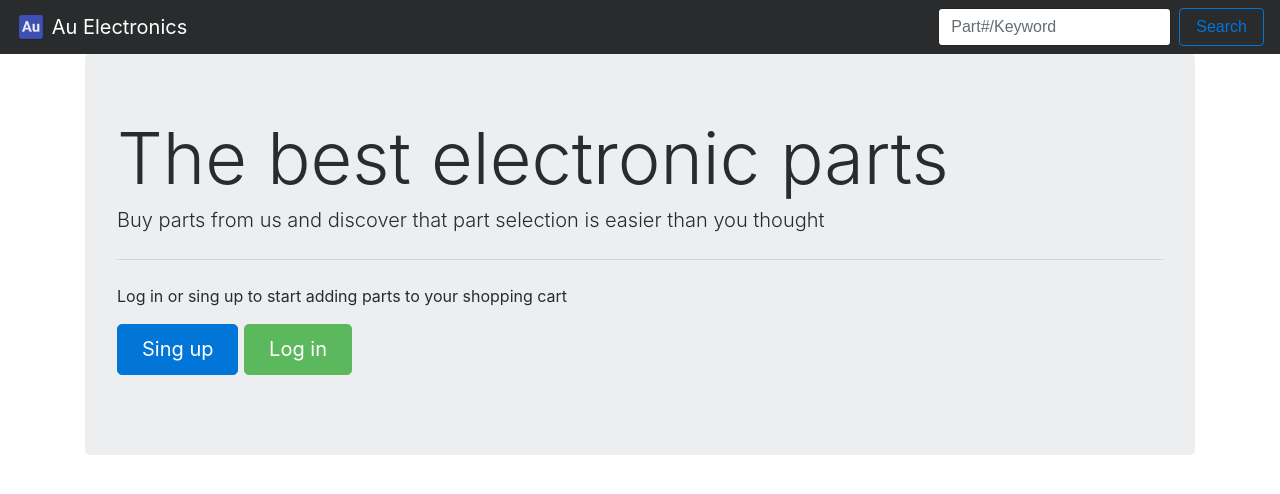
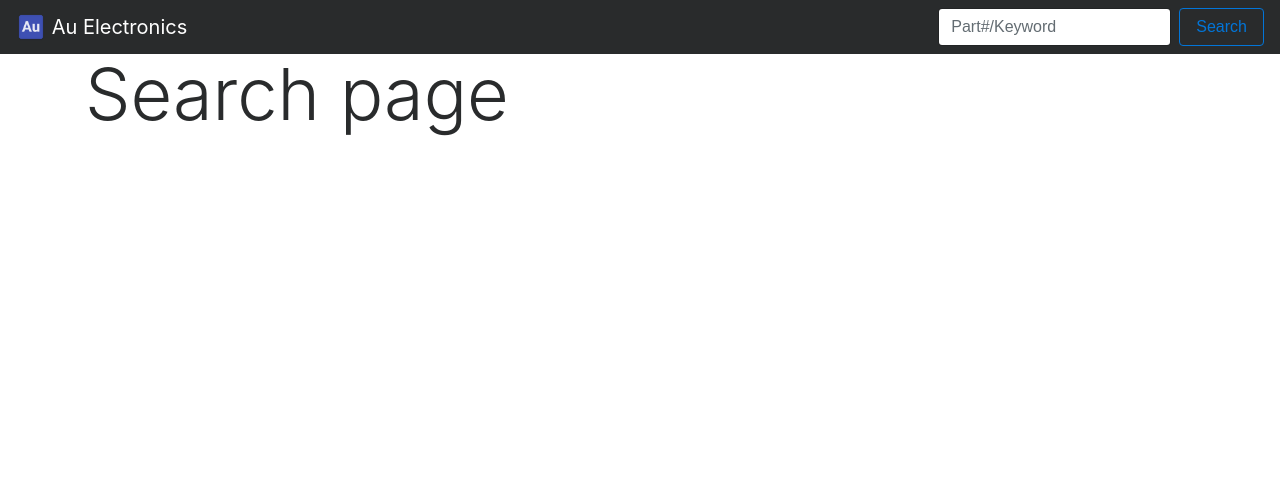
Before and after one commit to auelectronica/au_project, a Django app: page /search/ in a window 1280 px wide. Shown: the top 494 px of the page. Run offline with Django 3.2, Linux system fonts and the light colour scheme; some libraries are stand-ins or nearby versions.

Commit message:
Extract html to base template and add empty search page

```diff
--- a/au_search/urls.py
+++ b/au_search/urls.py
@@ -2,5 +2,5 @@ from django.conf.urls import url
 from au_search import views
 
 urlpatterns = [
-    url(r'^$', views.home_view, name='home'),
+    url(r'^$', views.search_view, name='search'),
 ]
--- a/au_search/views.py
+++ b/au_search/views.py
@@ -3,3 +3,6 @@ from django.shortcuts import render
 # Create your views here.
 def home_view(request):
     return render(request, 'au_search/home.html')
+
+def search_view(request):
+    return render(request, 'au_search/search.html')
--- a/templates/au_search/home.html
+++ b/templates/au_search/home.html
@@ -1,35 +1,7 @@
-<!DOCTYPE html>
-<html>
-<head>
-    <meta charset="utf-8">
-    <meta name="viewport" content="width=device-width, initial-scale=1, shrink-to-fit=no">
-    <meta http-equiv="x-ua-compatible" content="ie=edge">
+{% extends "base.html" %}
+{% load staticfiles %}
 
-    <title>Au Electronics</title>
-    <link rel="icon" href="/static/images/favicon.ico">
-    <link rel="stylesheet" href="https://maxcdn.bootstrapcdn.com/bootstrap/4.0.0-alpha.6/css/bootstrap.min.css" integrity="sha384-rwoIResjU2yc3z8GV/NPeZWAv56rSmLldC3R/AZzGRnGxQQKnKkoFVhFQhNUwEyJ" crossorigin="anonymous">
-    <link rel="stylesheet" href="/static/css/styles.css" type="text/css" charset="utf-8">
-
-</head>
-
-<body>
-<nav class="navbar navbar-toggleable-md navbar-inverse  bg-inverse">
-  <button class="navbar-toggler navbar-toggler-right" type="button" data-toggle="collapse" data-target="#navbarSupportedContent" aria-controls="navbarSupportedContent" aria-expanded="false" aria-label="Toggle navigation">
-    <span class="navbar-toggler-icon"></span>
-  </button>
-  <a class="navbar-brand" href="/">
-      <img src="/static/images/nav_var_image.png" width="30" height="30" class="d-inline-block align-top" alt=""> Au Electronics </a>
-
-  <div class="collapse navbar-collapse" id="navbarSupportedContent">
-    <ul class="navbar-nav mr-auto">
-    </ul>
-    <form class="form-inline my-2 my-lg-0">
-      <input class="form-control mr-sm-2" type="text" placeholder="Part#/Keyword">
-      <button class="btn btn-outline-primary my-2 my-sm-0" type="submit">Search</button>
-    </form>
-  </div>
-</nav>
-    <div class="container">
+{% block body_block%}
 <div class="jumbotron">
   <h1 class="display-3">The best electronic parts</h1>
   <p class="lead">Buy parts from us and discover that part selection is easier than you thought</p>
@@ -40,11 +12,4 @@
     <a class="btn btn-success btn-lg" href="#" role="button">Log in</a>
   </p>
 </div>
-
-    <!-- load javascript files -->
-    <script src="https://code.jquery.com/jquery-3.2.1.js" integrity="sha256-DZAnKJ/6XZ9si04Hgrsxu/8s717jcIzLy3oi35EouyE=" crossorigin="anonymous"></script>
-    <script src="https://cdnjs.cloudflare.com/ajax/libs/tether/1.4.0/js/tether.min.js" integrity="sha384-DztdAPBWPRXSA/3eYEEUWrWCy7G5KFbe8fFjk5JAIxUYHKkDx6Qin1DkWx51bBrb" crossorigin="anonymous"></script>
-    <script src="https://maxcdn.bootstrapcdn.com/bootstrap/4.0.0-alpha.6/js/bootstrap.min.js" integrity="sha384-vBWWzlZJ8ea9aCX4pEW3rVHjgjt7zpkNpZk+02D9phzyeVkE+jo0ieGizqPLForn" crossorigin="anonymous"></script>
-    <script src="/static/js/myscript.js"></script>
-</body>
-</html>
+{% endblock %}
--- /dev/null
+++ b/templates/au_search/search.html
@@ -0,0 +1,6 @@
+{% extends "base.html" %}
+{% load staticfiles %}
+
+{% block body_block%}
+<h1 class="display-3">Search page</h1>
+{% endblock %}
--- /dev/null
+++ b/templates/base.html
@@ -0,0 +1,47 @@
+<!DOCTYPE html>
+{% load staticfiles %}
+
+<html>
+<head>
+    <meta charset="utf-8">
+    <meta name="viewport" content="width=device-width, initial-scale=1, shrink-to-fit=no">
+    <meta http-equiv="x-ua-compatible" content="ie=edge">
+
+    <title>Au Electronics</title>
+    <link rel="icon" href="/static/images/favicon.ico">
+    <link rel="stylesheet" href="https://maxcdn.bootstrapcdn.com/bootstrap/4.0.0-alpha.6/css/bootstrap.min.css" integrity="sha384-rwoIResjU2yc3z8GV/NPeZWAv56rSmLldC3R/AZzGRnGxQQKnKkoFVhFQhNUwEyJ" crossorigin="anonymous">
+    <link rel="stylesheet" href="/static/css/styles.css" type="text/css" charset="utf-8">
+
+</head>
+
+<body>
+
+    <nav class="navbar navbar-toggleable-md navbar-inverse  bg-inverse">
+      <button class="navbar-toggler navbar-toggler-right" type="button" data-toggle="collapse" data-target="#navbarSupportedContent" aria-controls="navbarSupportedContent" aria-expanded="false" aria-label="Toggle navigation">
+        <span class="navbar-toggler-icon"></span>
+      </button>
+      <a class="navbar-brand" href="/">
+          <img src="/static/images/nav_var_image.png" width="30" height="30" class="d-inline-block align-top" alt=""> Au Electronics </a>
+
+      <div class="collapse navbar-collapse" id="navbarSupportedContent">
+        <ul class="navbar-nav mr-auto">
+        </ul>
+        <form class="form-inline my-2 my-lg-0"  action="/search" method="get">
+          <input class="form-control mr-sm-2" type="text" placeholder="Part#/Keyword">
+          <button class="btn btn-outline-primary my-2 my-sm-0" type="submit">Search</button>
+        </form>
+      </div>
+    </nav>
+
+    <div class="container">
+        {% block body_block %}
+        {% endblock %}
+    </div>
+
+    <!-- load javascript files -->
+    <script src="https://code.jquery.com/jquery-3.2.1.js" integrity="sha256-DZAnKJ/6XZ9si04Hgrsxu/8s717jcIzLy3oi35EouyE=" crossorigin="anonymous"></script>
+    <script src="https://cdnjs.cloudflare.com/ajax/libs/tether/1.4.0/js/tether.min.js" integrity="sha384-DztdAPBWPRXSA/3eYEEUWrWCy7G5KFbe8fFjk5JAIxUYHKkDx6Qin1DkWx51bBrb" crossorigin="anonymous"></script>
+    <script src="https://maxcdn.bootstrapcdn.com/bootstrap/4.0.0-alpha.6/js/bootstrap.min.js" integrity="sha384-vBWWzlZJ8ea9aCX4pEW3rVHjgjt7zpkNpZk+02D9phzyeVkE+jo0ieGizqPLForn" crossorigin="anonymous"></script>
+    <script src="/static/js/myscript.js"></script>
+</body>
+</html>
```
Lines whose indentation alone changed are shown as unchanged.
